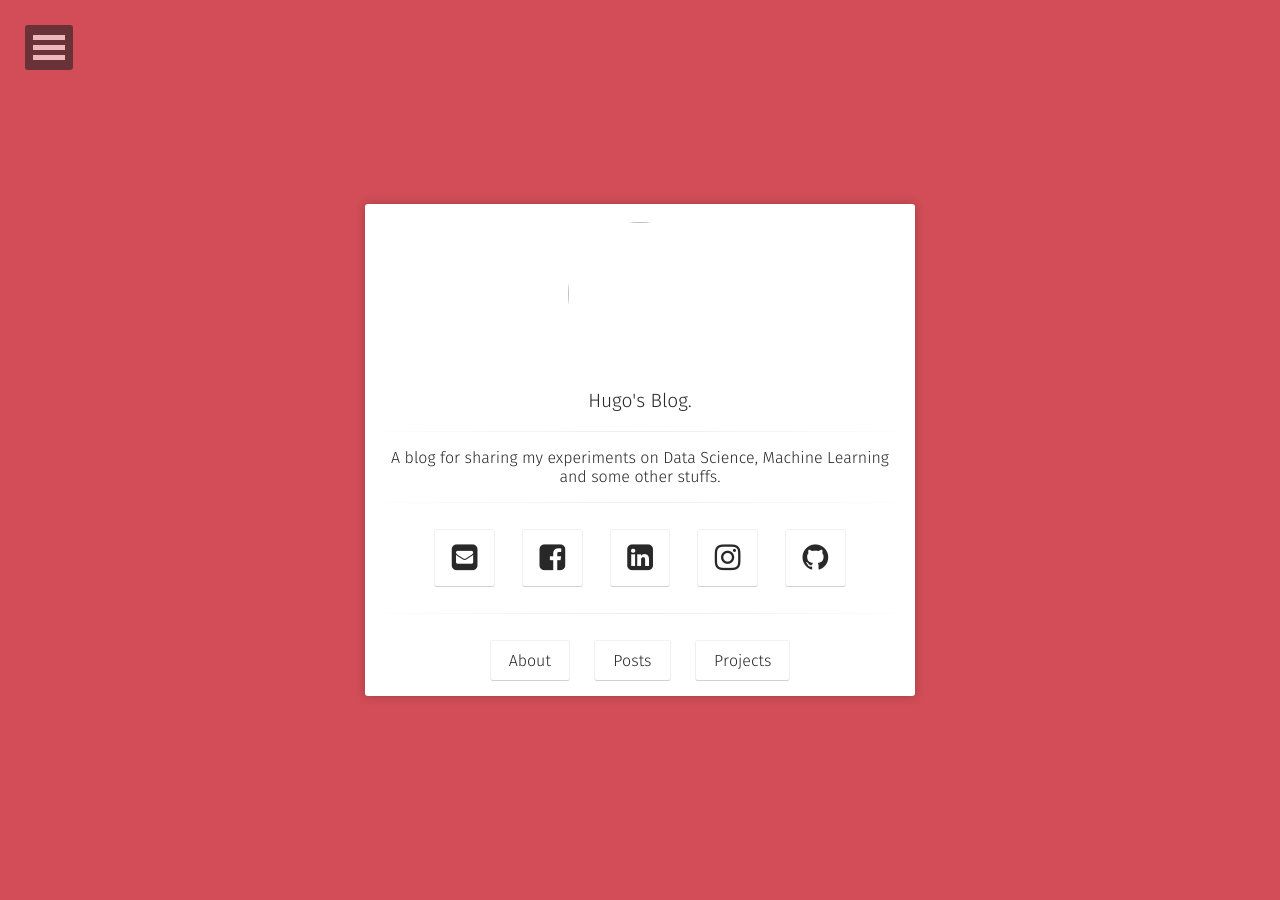
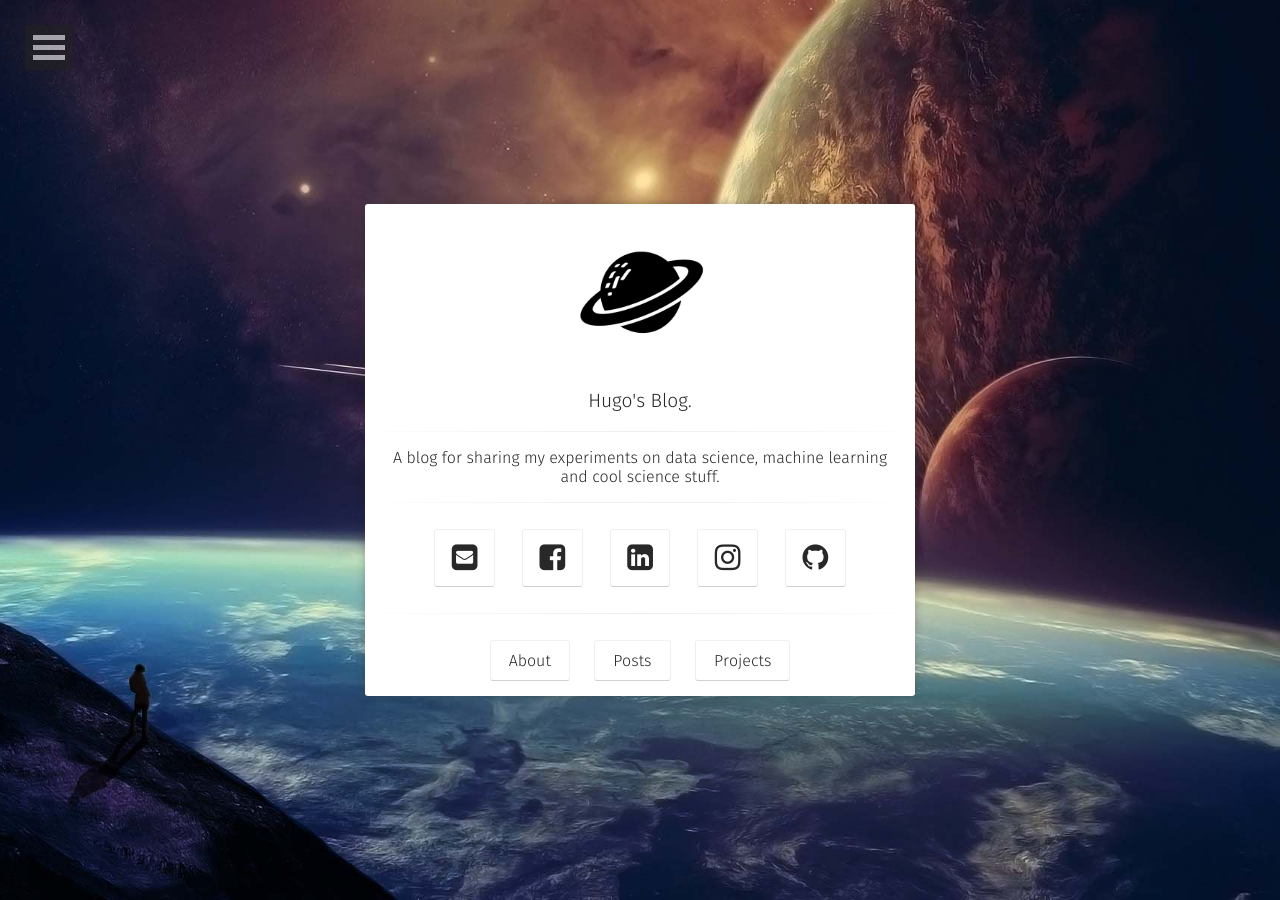
Before and after one commit to hgpadovani/hgpadovani.github.io, a Jekyll site: the page built from index.html, in a window 1280 px wide. Built offline with Jekyll 4.4.1, drawn with Linux system fonts in a browser that asks for light colours; some web fonts are replaced.

Commit message:
fixing images

```diff
--- a/_config.yml
+++ b/_config.yml
@@ -1,6 +1,6 @@
 # Site
 title:              Hugo's Blog.
-bio:                'A blog for sharing my experiments on Data Science, Machine Learning and some other stuffs.'
+bio:                'A blog for sharing my experiments on data science, machine learning and cool science stuff.'
 description:        "This is my blog."
 reading_time:       true
 words_per_minute:   200
```
Also changed, not shown: assets/img/home/background.jpg (added), assets/img/home/saturn.jpg (added).
